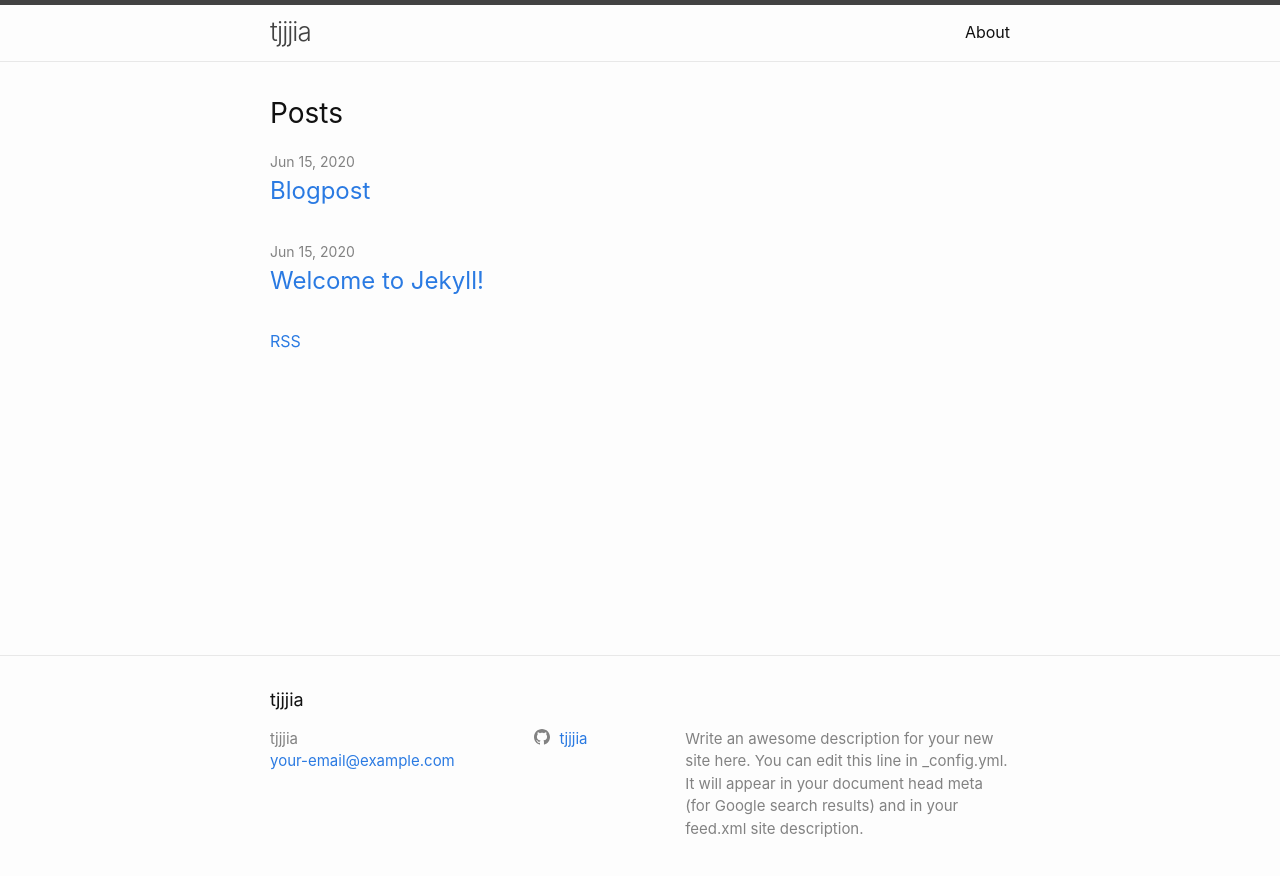
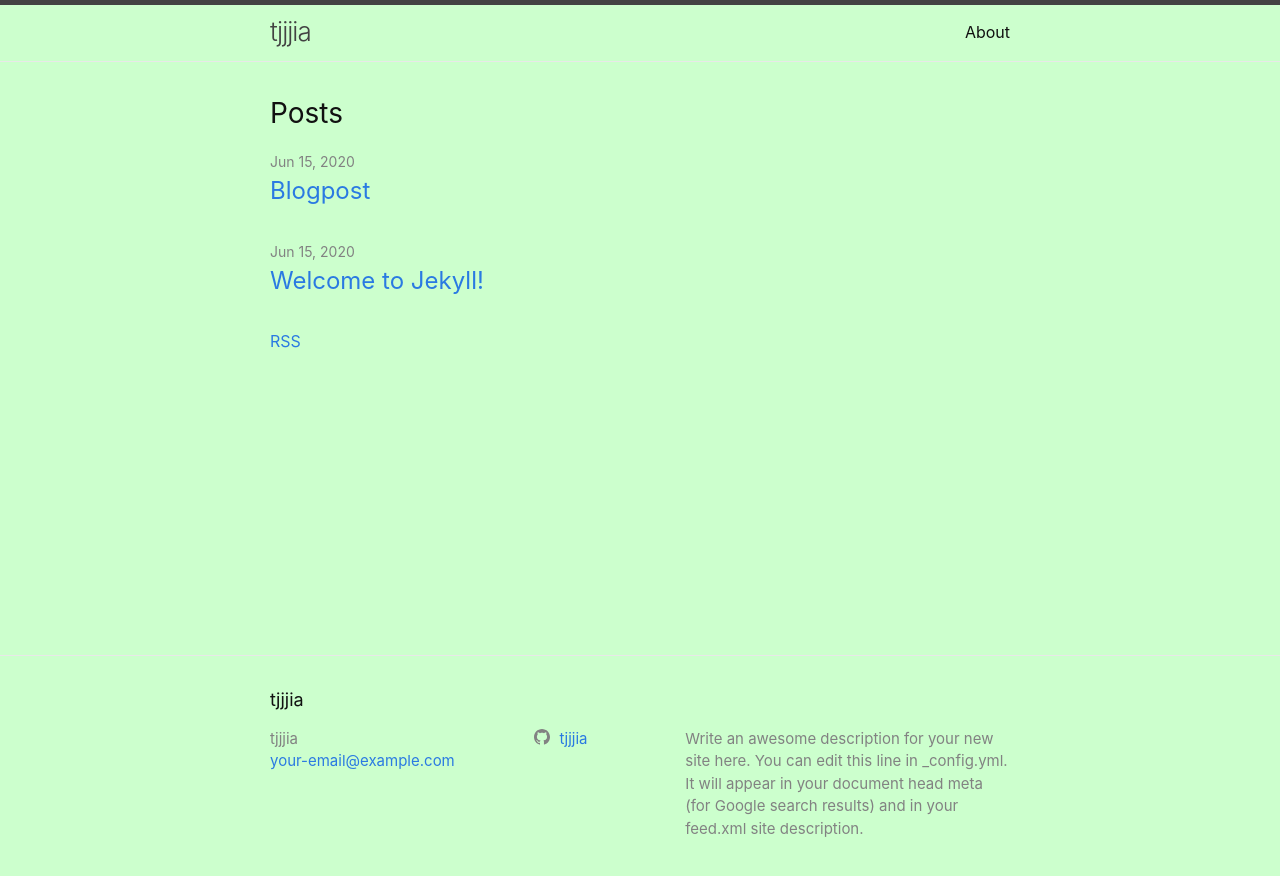
Before and after one commit to tjjjia/tjjjia.github.io, a Jekyll site: the page built from index.markdown, in a window 1280 px wide. Shown: the top 876 px of the page. Built offline with Jekyll 4.4.1, drawn with Linux system fonts in a browser that asks for light colours.

Commit message:
style test

```diff
--- a/_sass/minima.scss
+++ b/_sass/minima.scss
@@ -2,7 +2,7 @@
 
 // Define defaults for each variable.
 
-$base-font-family: -apple-system, BlinkMacSystemFont, "Segoe UI", Roboto, Helvetica, Arial, sans-serif, "Apple Color Emoji", "Segoe UI Emoji", "Segoe UI Symbol" !default;
+$base-font-family: "Futura", -apple-system, BlinkMacSystemFont, "Segoe UI", Roboto, Helvetica, Arial, sans-serif, "Apple Color Emoji", "Segoe UI Emoji", "Segoe UI Symbol" !default;
 $base-font-size:   16px !default;
 $base-font-weight: 400 !default;
 $small-font-size:  $base-font-size * 0.875 !default;
@@ -11,7 +11,7 @@ $base-line-height: 1.5 !default;
 $spacing-unit:     30px !default;
 
 $text-color:       #111 !default;
-$background-color: #fdfdfd !default;
+$background-color: #ccffcd !default;
 $brand-color:      #2a7ae2 !default;
 
 $grey-color:       #828282 !default;
```
